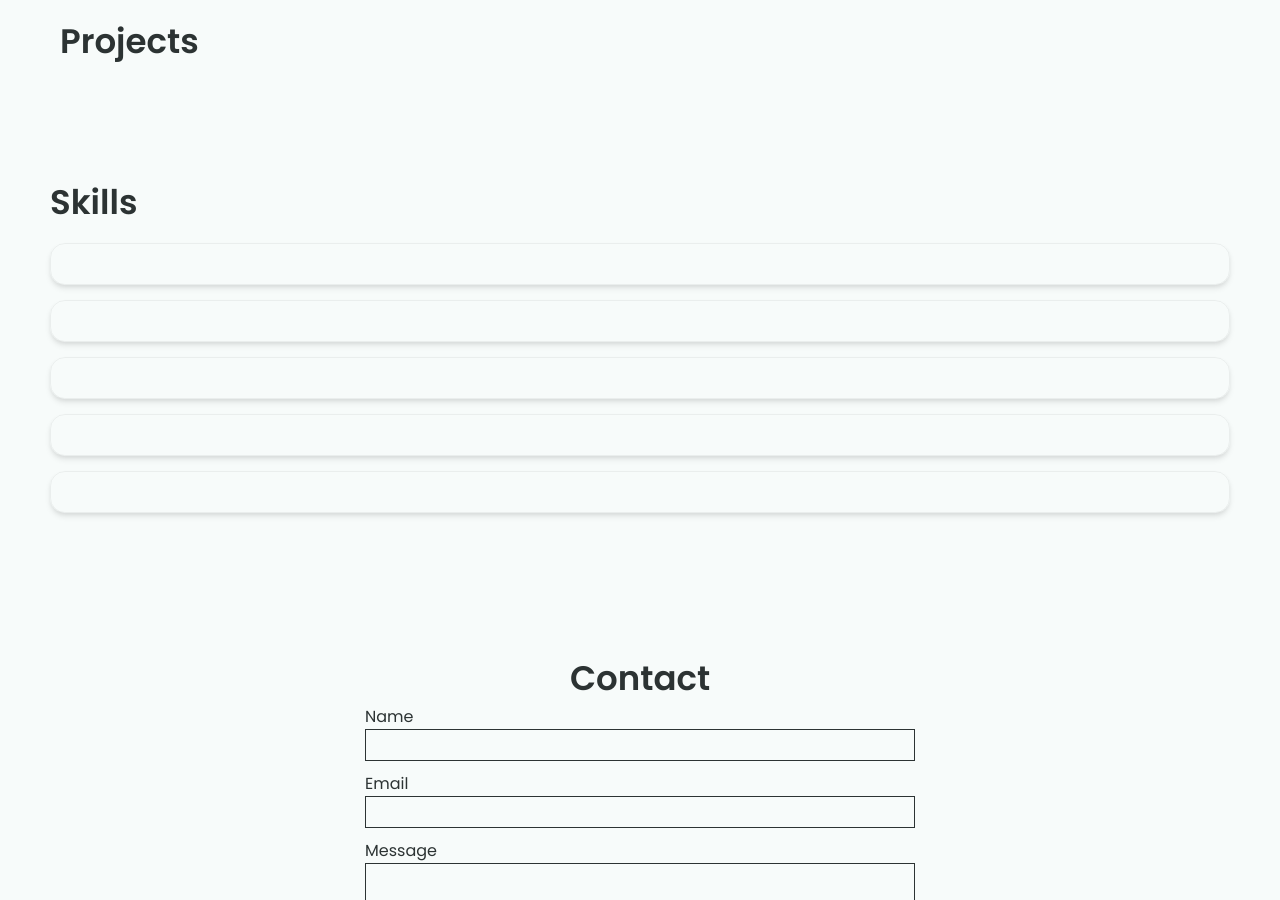
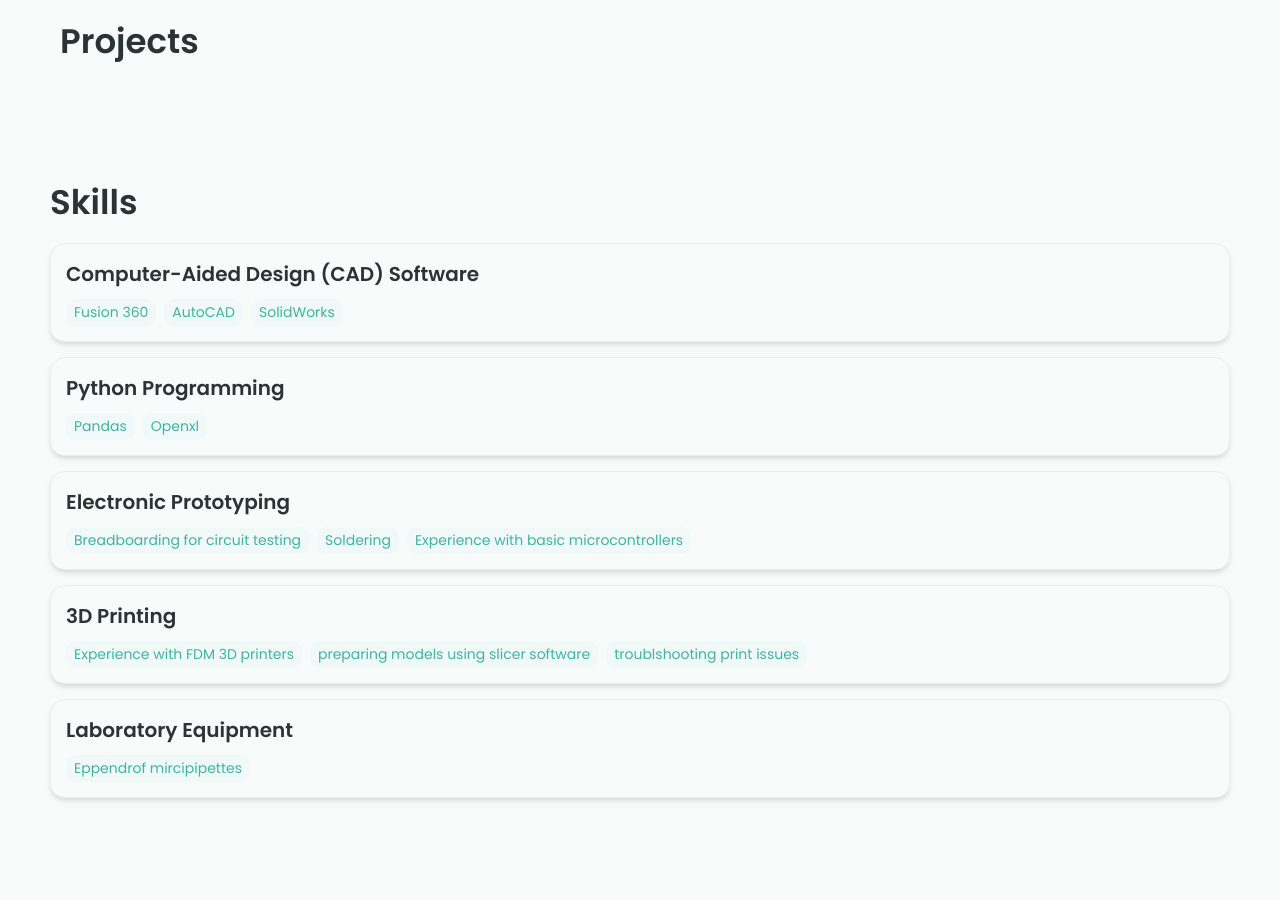
Before and after one commit to samueloblenes/samueloblenes.github.io, a Jekyll site: the page built from index.html, in a window 1280 px wide and 900 px high, scrolled down 1017 px. Built offline with Jekyll 4.4.1, drawn with Linux system fonts in a browser that asks for light colours.

Commit message:
Update _config.yml

```diff
--- a/_config.yml
+++ b/_config.yml
@@ -49,20 +49,32 @@ external-links:    # input only your own url slug. The icons with missing entrie
 
 # Skills Section - Add the list of your Skills by categories/tools. The indentation for each level needs to be precise.
 skills:
-  - category:
+  - category: Computer-Aided Design (CAD) Software
     tools:
+      - Fusion 360
+      - AutoCAD
+      - SolidWorks
 
-  - category:
+  - category: Python Programming
     tools:
+      - Pandas
+      - Openxl
 
-  - category:
+  - category: Electronic Prototyping
     tools:
+      - Breadboarding for circuit testing
+      - Soldering
+      - Experience with basic microcontrollers
 
-  - category:
+  - category: 3D Printing
     tools:
+      - Experience with FDM 3D printers
+      - preparing models using slicer software
+      - troublshooting print issues
 
-  - category:
+  - category: Laboratory Equipment
     tools:
+      - Eppendrof mircipipettes
 
 
 
```
